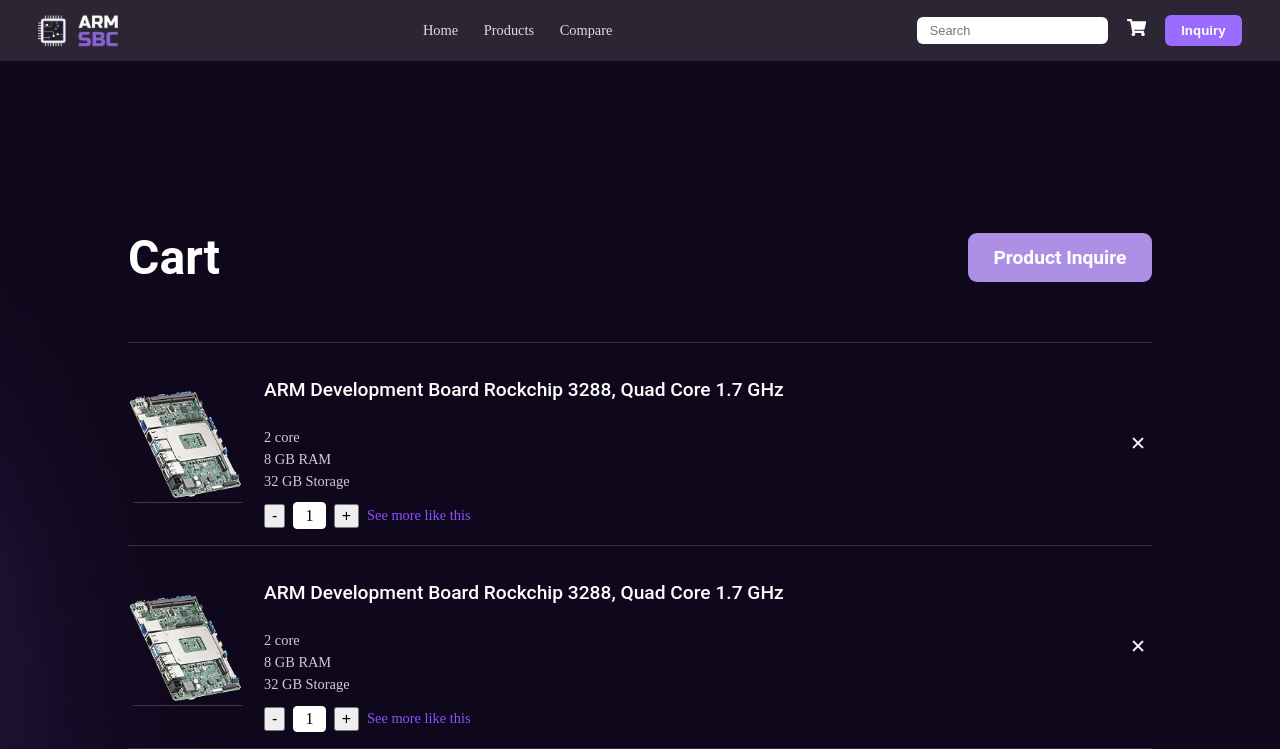
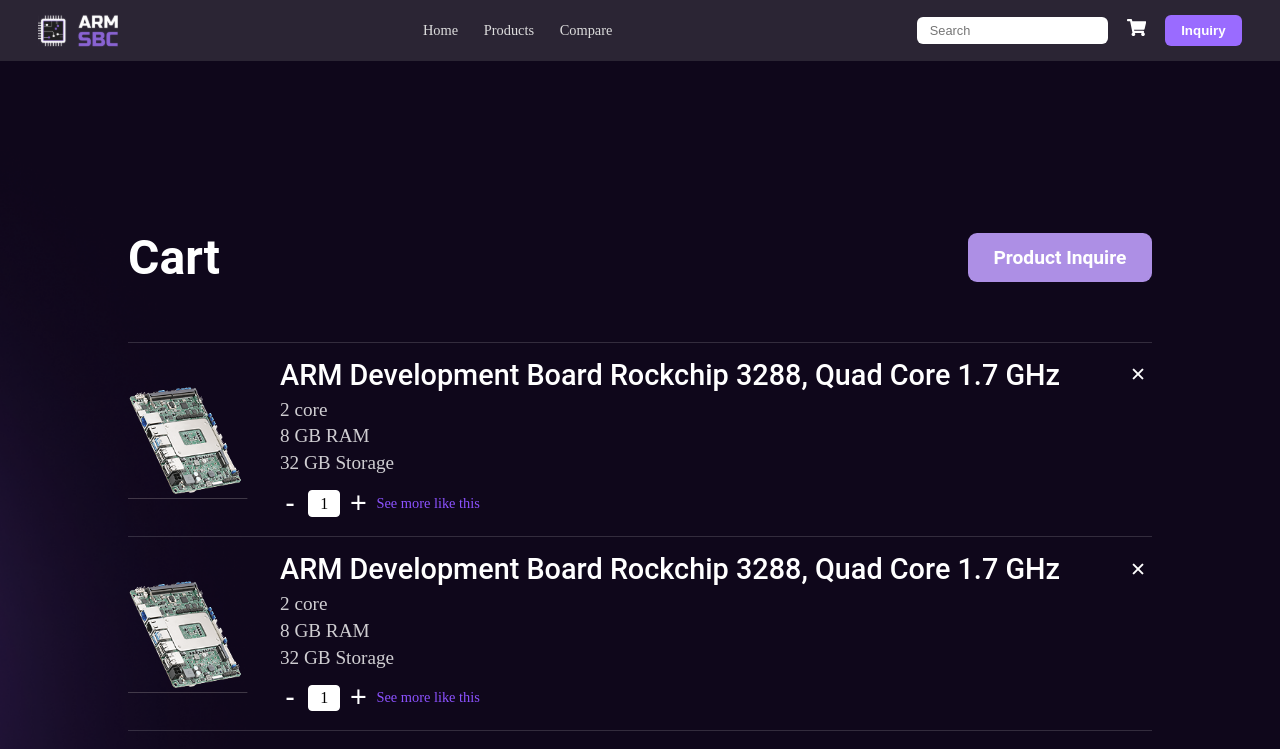
Before and after one commit to Tungston-labs/Arm_Sbc, a React (Vite) app: page /cartpage in a window 1280 px wide. Shown: the top 749 px of the page. Built offline with nearby package versions, Linux system fonts and the light colour scheme.

Commit message:
changes in the cartpage

```diff
--- a/src/Components/Navbar/Navbar.Styles.js
+++ b/src/Components/Navbar/Navbar.Styles.js
@@ -2,22 +2,40 @@
 import styled from "styled-components";
 
 export const Nav = styled.nav`
-  width: 100%;
+  /* max-width: 95%;         reduce width so border-radius is visible */
+  margin: 0 auto;         /* center horizontally */
   background: #2b2534;
   color: white;
   position: sticky;
   top: 0;
   z-index: 1000;
+  overflow: hidden;
+  @media (max-width: 900px) {
+    /* max-width: 100%;      */
+    border-radius: 11px;
+  }
 `;
 
+
 export const NavContainer = styled.div`
-  max-width: 3840px;
   margin: 0 auto;
   padding: clamp(0.5rem, 1vw, 1rem) clamp(1rem, 3vw, 3rem);
   display: flex;
   justify-content: space-between;
   align-items: center;
+
+  /* Mobile-specific styles */
+  @media (max-width: 900px) {
+    display: flex;
+    align-items: center;
+    flex-shrink: 0;
+    border-radius: 11px;
+    background: #2B2534;
+    margin: 0 auto;
+  }
 `;
+
+
 export const Logo = styled.div`
   display: flex;
   align-items: center;
--- a/src/pages/cartpage/CartPage.Styles.js
+++ b/src/pages/cartpage/CartPage.Styles.js
@@ -1,8 +1,31 @@
 import styled from "styled-components";
 
 export const CartContainer = styled.div`
-  /* Default background image */
-  background: url('/images/cart/cardbackpic .png') no-repeat center center;
+  /* background: url('/images/cart/cardbackpic .png') no-repeat center center; */
+  /* background-size: cover; */
+  color: #fff;
+  /* padding: 8rem; */
+  margin: auto;
+
+  /* Mobile background image */
+  @media (max-width: 900px) {
+     background: url('/images/cart/cardbackpic .png') no-repeat center center;
+    background-size: cover;
+      padding: 1rem;
+  }
+
+  @media (min-width: 3840px) {
+    padding: 6rem 12rem;
+    font-size: 1.5rem;
+  }
+
+  @media (min-width: 7680px) {
+    font-size: 2rem;
+    padding: 8rem 16rem;
+  }
+`;
+export const Container = styled.div`
+ background: url('/images/cart/cardbackpic .png') no-repeat center center;
   background-size: cover; /* ensures image covers the container */
   color: #fff;
   padding: 8rem;
@@ -130,23 +153,30 @@
 
 export const CartItem = styled.div`
   display: flex;
-  align-items: center; /* Center image vertically relative to details */
-  gap: 1rem;
+  align-items: center;
   margin-bottom: 1rem;
   position: relative;
 
+  @media (min-width: 769px) {
+    gap: 2rem;
+  }
+
   @media (max-width: 768px) {
-    /* flex-direction: column; */
-    /* align-items: center; */
-    /* text-align: center; */
+    gap: 0;
   }
 `;
 
+export const ProductHeader = styled.div`
+  display: flex;
+  justify-content: space-between;
+  align-items: center;
+  width: 100%;
+  height: 2rem;
+`;
 
 export const ProductImage = styled.img`
   width: 120px;
   height: auto;
-  border-radius: 8px;
 
   @media (min-width: 3840px) {
     width: 240px;
@@ -165,31 +195,30 @@
   font-family: 'Roboto', sans-serif;
   font-style: normal;
   font-weight: 500;
-  line-height: 1.25;
-  font-size: 1.25rem;
+  font-size: 0.8rem;
 
   @media (min-width: 600px) {
-    font-size: 0.8rem;
+    font-size: 1rem;
   }
 
   @media (min-width: 900px) {
-    font-size: 1rem;
+    font-size: 1.2rem;
   }
 
   @media (min-width: 1200px) {
-    font-size: 1.2rem;
+    font-size: 1.8rem;
   }
 
   @media (min-width: 1920px) {
-    font-size: 1.5rem;
+    font-size: 2.2rem;
   }
 
   @media (min-width: 3840px) {
-    font-size: 2rem;
+    font-size: 2.8rem;
   }
 
   @media (min-width: 7680px) {
-    font-size: 2.5rem;
+    font-size: 3rem;
   }
 `;
 
@@ -205,10 +234,37 @@
     margin-bottom: 0.3rem;
   }
 
+  /* Tablets / small screens */
+  @media (min-width: 600px) {
+    font-size: 1rem; /* ~16px */
+  }
+
+  /* Desktop screens */
+  @media (min-width: 900px) {
+    font-size: 1.1rem; /* ~18px */
+  }
+
+  /* Large desktop / 1200px+ */
+  @media (min-width: 1200px) {
+    font-size: 1.2rem; /* ~19px */
+  }
+
+  /* Full HD / 1920px+ */
+  @media (min-width: 1920px) {
+    font-size: 1.4rem; /* ~22px */
+  }
+
+  /* 4K screens */
   @media (min-width: 3840px) {
-    font-size: 1.5rem;
+    font-size: 1.5rem; /* ~24px */
+  }
+
+  /* 8K screens */
+  @media (min-width: 7680px) {
+    font-size: 2rem; /* ~32px */
   }
 `;
+
 
 export const QuantityControl = styled.div`
   display: flex;
@@ -217,16 +273,49 @@
 `;
 
 export const QuantityButton = styled.button`
+  background: none;
+  border: none;
+  color: inherit;
   font-size: 1rem;
+  cursor: pointer;
   min-width: 20px;
   text-align: center;
+  padding: 0;
 
+  &:focus {
+    outline: none;
+  }
 
+  @media (min-width: 600px) {
+    font-size: 1rem;
+    /* min-width: 22px; */
+  }
+
+  @media (min-width: 900px) {
+    font-size: 1.5rem;
+    /* min-width: 24px; */
+  }
+
+  @media (min-width: 1200px) {
+    font-size: 1.8rem;
+    /* min-width: 26px; */
+  }
+
+  @media (min-width: 1920px) {
+    font-size: 2rem;
+    /* min-width: 30px; */
+  }
   @media (min-width: 3840px) {
-    padding: 0.6rem 1.2rem;
-    font-size: 1.5rem;
+    font-size: 2.5rem;
+    /* min-width: 40px; */
+  }
+
+  @media (min-width: 7680px) {
+    font-size: 2.8rem;
+    /* min-width: 50px; */
   }
 `;
+
 
 export const QuantityValue = styled.span`
  background: #fff;
--- a/src/pages/cartpage/CartPage.jsx
+++ b/src/pages/cartpage/CartPage.jsx
@@ -2,6 +2,7 @@
 import {
   CartContainer,
   CartHeader,
+  Container,
   CartTitle,
   EnquiryButton,
   CartItem,
@@ -15,8 +16,10 @@
   RemoveButton,
   MoreInfo,
   Divider,
+  ProductHeader,
 } from "./CartPage.Styles";
 import Navbar from "../../Components/Navbar/Navbar"
+import Footer from "../../Components/Footer/Footer";
 const Cart = () => {
   const [cartItems, setCartItems] = useState([
     {
@@ -67,8 +70,10 @@
 
   return (
   <>
-<Navbar/>
+
     <CartContainer>
+      <Navbar/>
+      <Container>
       {/* Header */}
       <CartHeader>
         <CartTitle>Cart</CartTitle>
@@ -82,7 +87,10 @@
           <CartItem>
             <ProductImage src={item.image} alt={item.name} />
             <ProductDetails>
-              <ProductName>{item.name}</ProductName>
+              <ProductHeader>
+    <ProductName>{item.name}</ProductName>
+    <RemoveButton onClick={() => removeItem(item.id)}>✕</RemoveButton>
+  </ProductHeader>
               <ProductSpecs>
                 {item.specs.map((spec, idx) => (
                   <li key={idx}>{spec}</li>
@@ -95,12 +103,14 @@
               <MoreInfo href="#">See more like this</MoreInfo>
                 </QuantityControl>
             </ProductDetails>
-            <RemoveButton onClick={() => removeItem(item.id)}>✕</RemoveButton>
           </CartItem>
           {index < cartItems.length - 1 && <Divider />}
         </React.Fragment>
       ))}
+      </Container>
     </CartContainer>
+
+    <Footer />
       </>
   );
 };
```
